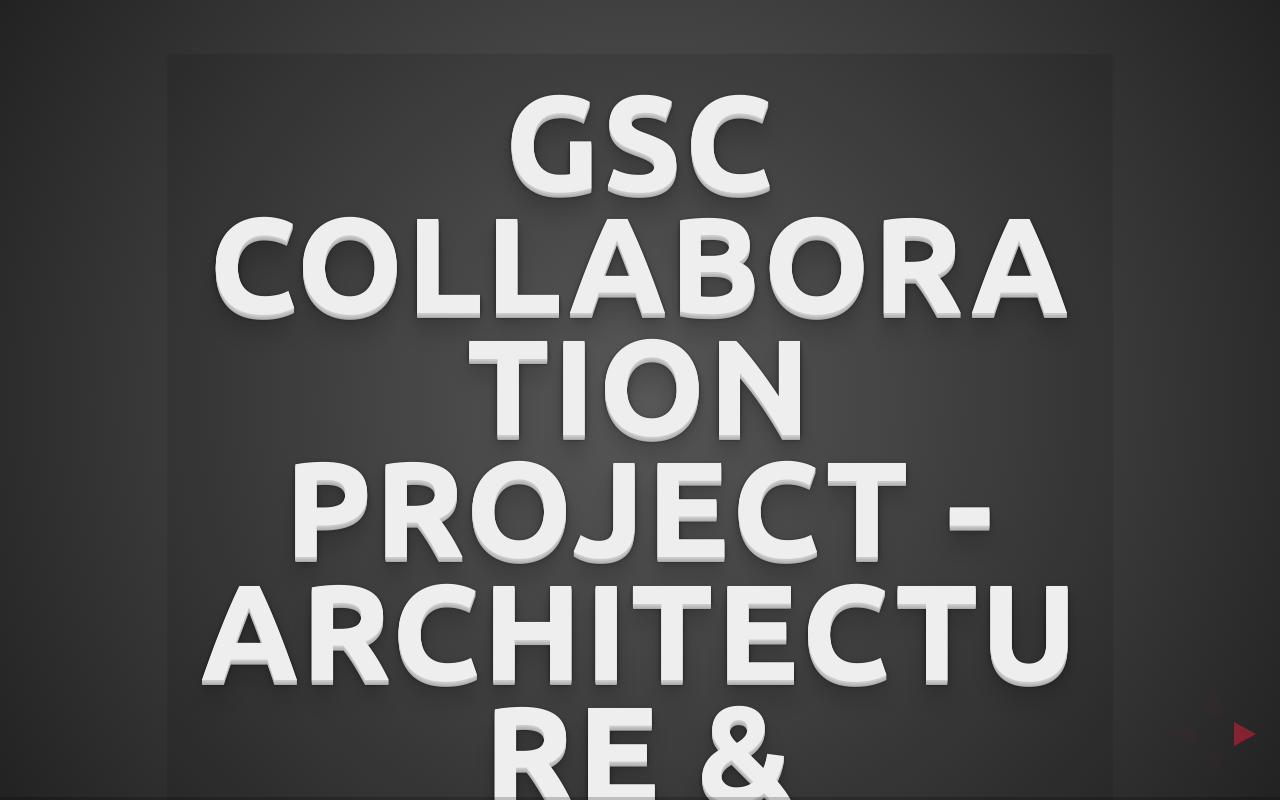
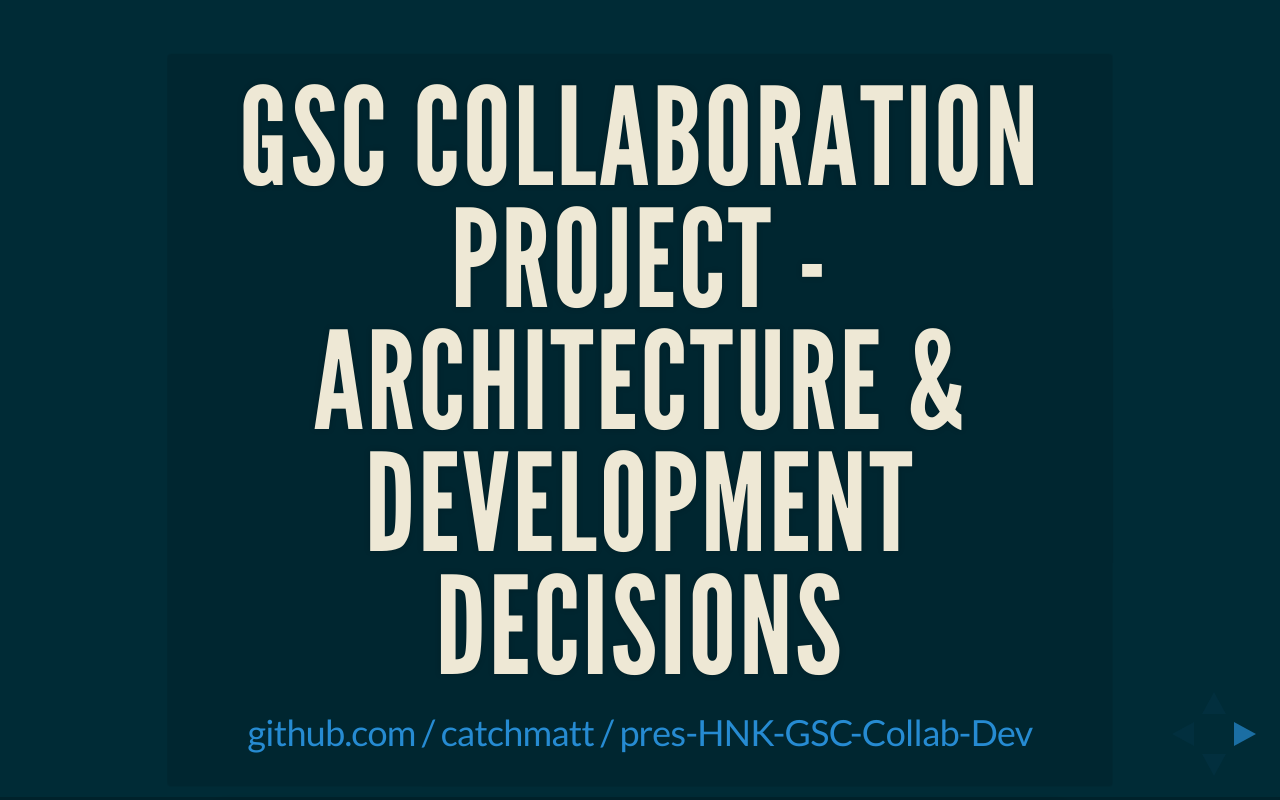
Before and after one commit to catchmatt/pres-HNK-GSC-Collab-Dev, a website: page index.html in a window 1280 px wide. Drawn offline with Linux system fonts and the light colour scheme.

Commit message:
Change theme to moon.

```diff
--- a/index.html
+++ b/index.html
@@ -9,7 +9,7 @@
     <meta name="apple-mobile-web-app-status-bar-style" content="black-translucent" />
     <meta name="viewport" content="width=device-width, initial-scale=1.0, maximum-scale=1.0, user-scalable=no">
     <link rel="stylesheet" href="css/reveal.min.css">
-    <link rel="stylesheet" href="css/theme/blood.css" id="theme">
+    <link rel="stylesheet" href="css/theme/moon.css" id="theme">
     <!-- For syntax highlighting -->
     <link rel="stylesheet" href="lib/css/zenburn.css">
     <!-- If the query includes 'print-pdf', include the PDF print sheet -->
```
